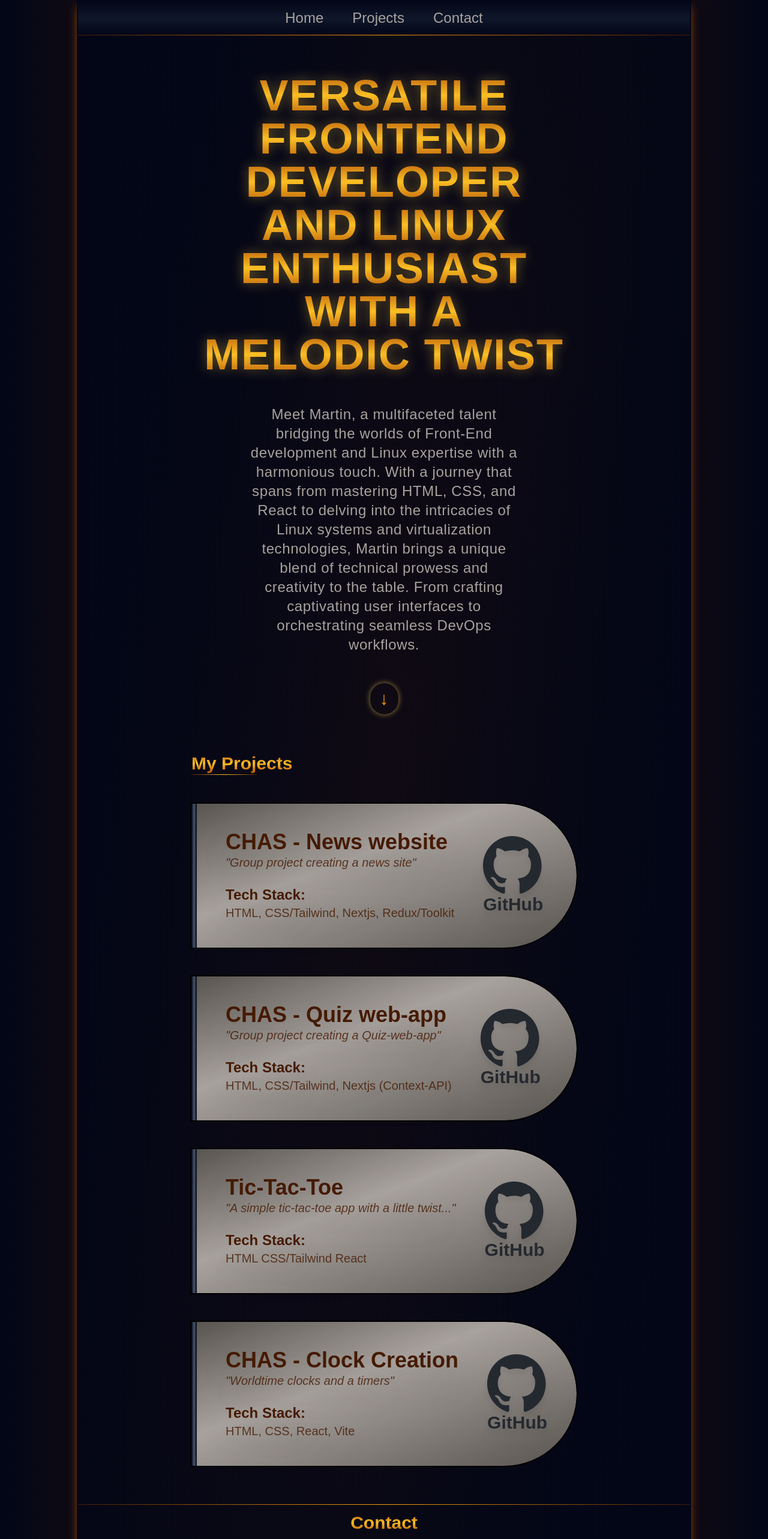
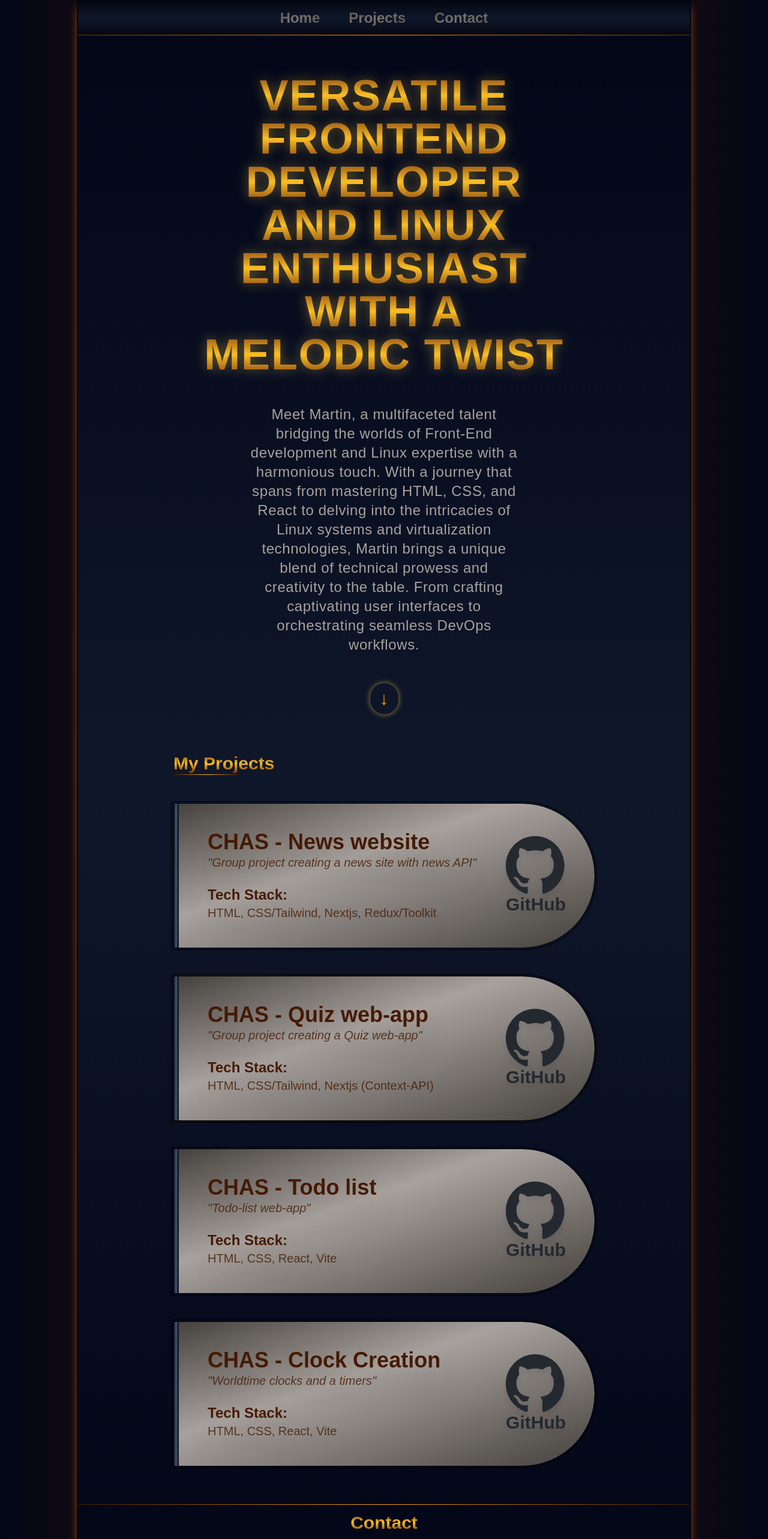
Before and after one commit to marwal1987/portfolio-app-router, a Next.js app: page / in a window 1280 px wide. Shown: the top 2566 px of the page at 60% size. Built offline with nearby package versions, Linux system fonts and the light colour scheme; a web font is replaced by a local one.

Commit message:
colors header buttons. More consistent position of items in cards

```diff
--- a/app/components/Card.js
+++ b/app/components/Card.js
@@ -1,13 +1,13 @@
 export default function Card({ title, description, usedTech, url }) {
   return (
 
-    <section className="card container md:h-60 flex md:flex-row flex-col gap-12 md:pr-12 cursor-pointer md:rounded-r-full outline-double outline-2">
+    <section className="card container md:h-60 flex md:flex-row flex-col gap-12 md:pr-12 cursor-pointer md:rounded-r-full outline-double outline-4">
         <div
           id="vertical-pillar"
           aria-hidden={true}
           className="md:w-[10px] md:h-[100%] h-[10px] w-[inherit] md:bg-gradient-to-l bg-gradient-to-b from-slate-950 to-slate-950 via-slate-600 "
         ></div>
-      <article className="container flex md:flex-row flex-col items-center gap-12">
+      <article className="container flex md:flex-row flex-col items-center justify-between gap-12">
 
         <div className="md:p-0 px-12">
           <h2 className="drop-shadow-2xl text-4xl text-center md:text-start font-bold text-amber-950">
--- a/app/components/Header.js
+++ b/app/components/Header.js
@@ -38,28 +38,27 @@ export default function () {
       <header
         className={`container max-w-screen-lg flex flex-col place-content-center sticky top-0 z-50 ${
           !isScrolled
-            ? "bg-gradient-to-b from-slate-950 to-slate-950 via-slate-900"
+            ? "bg-gradient-to-b from-gray-950 to-gray-950 via-slate-900"
             : "transparent-header"
         }`}
       >
         <nav className="">
           <menu className="flex place-content-center gap-12 py-3">
-            <button className="nav-btn" onClick={() => scrollToSection("#top")}>
-                Home
+            <button onClick={() => scrollToSection("#top")}>
+              <span className="nav-btn">Home</span>
             </button>
-            <button className="nav-btn" onClick={() => scrollToSection("#projects")}>
-              <span>
-                Projects
-              </span>
+            <button onClick={() => scrollToSection("#projects")}>
+              <span className="nav-btn">Projects</span>
             </button>
-            <button className="nav-btn" onClick={() => scrollToSection("#contact")}>
-              <span>
-                Contact
-              </span>
+            <button onClick={() => scrollToSection("#contact")}>
+              <span className="nav-btn">Contact</span>
             </button>
           </menu>
         </nav>
-        <div aria-hidden="true" className="w-[100%] h-[1px] bg-gradient-to-r from-amber-950 to-amber-950 via-amber-500"></div>
+        <div
+          aria-hidden="true"
+          className="w-[100%] h-[1px] bg-gradient-to-r from-amber-900 to-amber-900 via-amber-500"
+        ></div>
       </header>
     </>
   );
--- a/app/components/ProjectsSection.js
+++ b/app/components/ProjectsSection.js
@@ -15,27 +15,27 @@ export default function ProjectsSection() {
         <div className="container flex flex-col gap-12 justify-center items-center">
           <Card
             title="CHAS - News website"
-            description='"Group project creating a news site"'
+            description='"Group project creating a news site with news API"'
             usedTech="HTML, CSS/Tailwind, Nextjs, Redux/Toolkit"
             url="https://github.com/marwal1987/news-site"
           />
           <Card
             title="CHAS - Quiz web-app"
-            description='"Group project creating a Quiz-web-app"'
+            description='"Group project creating a Quiz web-app"'
             usedTech="HTML, CSS/Tailwind, Nextjs (Context-API)"
             url="https://github.com/marwal1987/quiz-app"
           />
           <Card
-            title="Tic-Tac-Toe"
-            description='"A simple tic-tac-toe app with a little twist..."'
-            usedTech="HTML CSS/Tailwind React"
-            url="website"
+            title="CHAS - Todo list"
+            description='"Todo-list web-app"'
+            usedTech="HTML, CSS, React, Vite"
+            url="https://github.com/marwal1987/react-todo"
           />
           <Card
             title="CHAS - Clock Creation"
             description='"Worldtime clocks and a timers"'
             usedTech="HTML, CSS, React, Vite"
-            url="https://github.com/marwal1987/react-clock.git"
+            url="https://github.com/marwal1987/react-clock"
           />
         </div>
       </section>
--- a/app/globals.css
+++ b/app/globals.css
@@ -13,30 +13,30 @@ html {
 }
 
 body {
-  @apply flex flex-col gap-16 bg-gradient-to-tl from-slate-950 to-slate-950 via-slate-950/80 items-center justify-evenly container  max-w-[1024px] m-auto shadow-amber-700 shadow-lg border-2 border-slate-950 ;
+  @apply flex flex-col gap-16 bg-gradient-to-b from-slate-950 to-slate-950 via-slate-900 items-center justify-evenly container  max-w-[1024px] m-auto shadow-amber-700 shadow-lg border-2 border-slate-950 ;
 }
 
 .transparent-header {
   background-color: rgba(2, 6, 23, 0.5);
-  backdrop-filter: blur(10px);
+  backdrop-filter: blur(20px);
 }
 
 .nav-btn {
-  @apply text-2xl bg-clip-text text-stone-400
+  @apply text-2xl  bg-clip-text text-transparent bg-gradient-to-tl from-stone-600 to-stone-600 via-stone-500 font-bold
 }
 
 .nav-btn:hover, nav-btn:active, nav-btn:focus {
-  @apply text-transparent bg-gradient-to-b from-amber-900 to-amber-900 via-amber-400 font-bold
+  @apply bg-clip-text text-transparent bg-gradient-to-tl from-amber-900 to-amber-900 via-amber-400 font-bold
 }
 
 .golden-text {
-  @apply bg-clip-text text-transparent bg-gradient-to-b from-amber-700 to-amber-700 via-amber-400
+  @apply bg-clip-text text-transparent bg-gradient-to-b from-amber-900 to-amber-900 via-amber-400
 }
 
 .card {
-  @apply bg-gradient-to-tl from-stone-600 to-stone-600 via-stone-400 via-60%
+  @apply bg-gradient-to-tl from-stone-700 to-stone-700 via-stone-400 via-60%
 }
 
 .card:hover, .card:active, .card:focus {
-  @apply bg-gradient-to-tl from-amber-700 to-amber-700 via-amber-400 via-40% shadow-md shadow-amber-100
+  @apply bg-gradient-to-tl from-amber-900 to-amber-900 via-amber-400 via-40% shadow-md shadow-amber-100
 }
```
Also changed, not shown: 1 other file (tests, documents, lock files or other folders).
